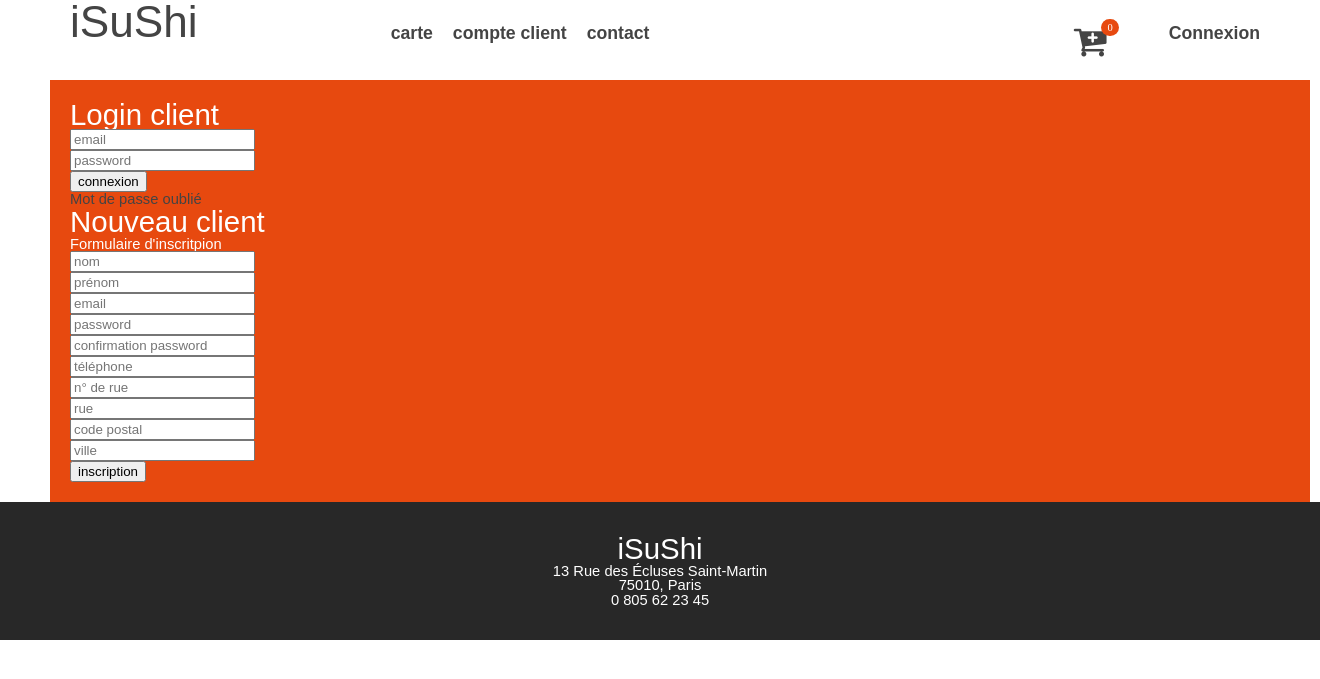
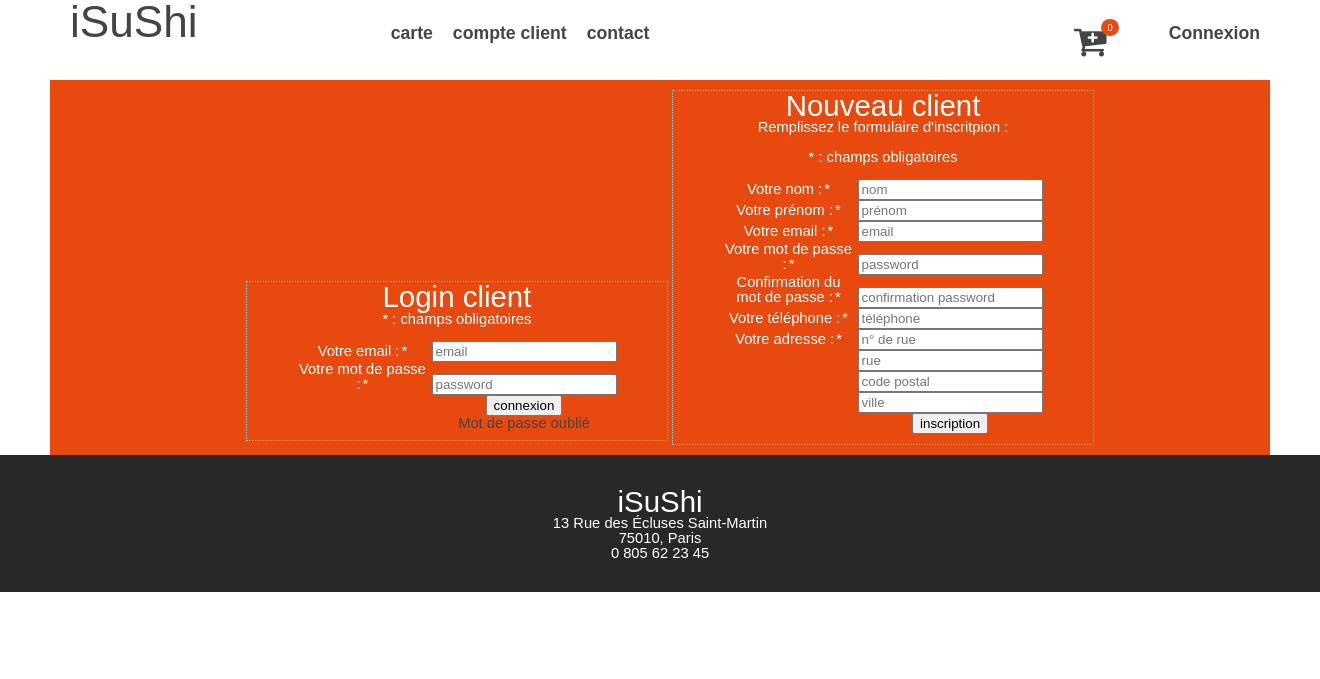
Before and after one commit to ufm040/isushi, a PHP site: page /connexion.php in a window 1320 px wide. Shown: the top 679 px of the page. Run offline with PHP 8.4, Linux system fonts and the light colour scheme; some web fonts are replaced.

Commit message:
Update connexion, inscription, philcss et bd

```diff
--- a/connexion.php
+++ b/connexion.php
@@ -1,10 +1,26 @@
 <?php
+session_start();
+$error = '';
+// $panierC = $_SESSION['basket'];
+// print_r($panierC);  // pour test sur la variable session
+// die();
 
-$error = '';
+$tab_error = [];
 
 if ( $_POST ) {
 
 if (empty($_POST['action']['registred'])) { // test en premier si le bouton "inscription" n'a pas été cliqué
+
+	$keys = ['email', 'password'];
+	    foreach ( $keys as $key ) {
+	        if ( empty($_POST['auth'][$key]) || !trim($_POST['auth'][$key]) ) {  // trim() supprime les espaces avt et après ds une chaîne
+	                                                             // ici, gère le fait que l'utilisateur est mis des espaces uniquement
+	            // si le champ est vide, on crée l'index correspondant à
+	            // ce champ dans le tableau $tab_error, de manière à le réutiliser plus bas.
+	            $tab_error[$key] = "le champ $key est manquant !\n";
+	            // print_r($tab_error);
+	        }
+	   }
 
 	if ( !empty($_POST['action']['connexion']) ) {
 
@@ -46,25 +62,36 @@ if (empty($_POST['action']['registred'])) { // test en premier si le bouton "ins
 <body>
 
 	<?php include("includes/header.php"); ?>
-<div class="products container">
+
+	<div id="wrapper_connexion">
+
+		<div class="wrapper style-form">
 
 
 			<form id="form-login" action="connexion.php" method="post">
 
+				<h2>Login client</h2>
+				<P>* : champs obligatoires</P>
+				<br />
+
 				<?php if ( $error ) { ?>
-		<h2 style="color: red;"><?=$error?></h2>
+				<h3 style="color: #000;"><?=$error?></h3>
 				<?php } ?>
-		<fieldset>
-			<h2>Login client</h2>
+
+					<div class="line-form">
+						<label for="auth[email]" class="<?=!empty($tab_error['email']) ? 'error' : '' ?>">Votre email :</label>
 						<input
 							type="text"
 							placeholder="email"
 							name="auth[email]"
 							value="<?=!empty($_POST['auth']['email']) ? $_POST['auth']['email'] : ''?>"
 						/>
+					</div>
 
-			<br />
+					<div class="line-form">
+						<label for="auth[password]" class="<?=!empty($tab_error['password']) ? 'error' : '' ?>">Votre mot de passe :</label>
 						<input type="password" placeholder="password" name="auth[password]" />
+					</div>
 
 					<input
 						type="hidden"
@@ -72,17 +99,19 @@ if (empty($_POST['action']['registred'])) { // test en premier si le bouton "ins
 						value="<?=!empty($_GET['next']) ? $_GET['next'] : ( !empty($_POST['action']['next']) ? $_POST['action']['next'] : '' )?>"
 					/>
 
-			<br />
+					<div class="fake-label"></div>	<!-- classe fake-label pour pouvoir placer correctement le champ -->
 					<input type="submit" name="action[connexion]" value="connexion" />
 					<br />
+
+					<div class="fake-label"></div>
 					<a href="password.php">Mot de passe oublié</a>
 
-		</fieldset>
-
 			</form>
+		</div>
 
 		<?php include("inscription.php");?>
 	</div>
+
 	<?php include("includes/footer.html");?>
 
 </body>
--- a/css/style_phil.css
+++ b/css/style_phil.css
@@ -1,63 +1,73 @@
-label .error {
-	color : red;
-	font-size: 30px;
+label {
+	display: none;
 }
 
-/*
-label, .fake-label {
-	width: 180px;
-	display: inline-block;
+.line-form::before {
+	content: "*";
+	color: #FFF;
+	padding-left: 2px;
 }
-*/
+
+.style-form  {	/* comme .products (du fichier style.css) */
+	color: #fff;
+	padding: 20px;
+}
+
+
+/* Pour les gestions d'erreur dans le formulaire d'inscription */
+
+.error-message {
+	color: #8e44ad;
+	font-weight: bold;
+	margin-left: 124px; /* 4px de plus pour l'espace des inline-blocks. Crad. */
+}
+
+.line-form.has-error label, .line-form.has-error label::after {
+	color: #8e44ad;
+}
+
+.line-form.has-error input {
+	background-color: #FFEDED;
+	border: 1px solid #C92020;
+}
 
 @media screen and (min-width: 960px){
 	/* Changement de header/menu */
 
-	.container{
-		background-color:#E7490F;
-	}
-	header h1 {
-		float: left;
-		padding-left: 20px;
-	}
+#wrapper_connexion {
+	margin : auto;
+	width: 100%;
+	text-align: center;
+	padding: 10px;
+}
 
-	.isushi-nav {
-		display: block;
-		position: static;
-	}
+.wrapper {
+	width: 50%;
+	display: inline-block;
+}
 
-	#large-menu {
-		display: block;
-		float: left;
-    	padding-left: 15%;
-	}
-	#nav-bottom{
-		display: none;
-	}
-	#fix-menu {
-		width: 30%;
-		float: right;
-	}
+.error {
+	color : #8e44ad;
+}
 
-	.isushi-nav a {
-		border-bottom: none;
-		margin: 0 10px;
-		font-size: 1.2em;
-		font-weight: 600;
-	}
+label, .fake-label {
+	width: 130px;
+	display: inline-block;
+}
 
-	.isushi-nav li {
-		float: left;
-	}
-	#tease {
-		width: 80%;
-		margin: auto;
-	}
-	#tease p{
-    	font-size: 1.5em;
-	}
-	#menu-choice{
-		display: block;
-	}
+label::after {
+	content: "*";
+	color: #FFF;
+	padding-left: 2px;
+}
 
+.line-form::before {
+	display: none;
 }
+
+.wrapper {
+	width: 400px;
+	margin: auto;
+	padding: 0px 10px 10px 10px;
+	border: 1px dotted #CCC;
+}
--- a/inscription.php
+++ b/inscription.php
@@ -5,28 +5,23 @@ $error = '';
 $address = '';
 $allFields = !empty($_POST['new_client']['name']) && !empty($_POST['new_client']['firstname']) && !empty($_POST['new_client']['email']) && !empty($_POST['new_client']['password'])&& !empty($_POST['new_client']['password_conf']) && !empty($_POST['new_client']['phone']) && !empty($_POST['new_client']['number_street']) && !empty($_POST['new_client']['street']) && !empty($_POST['new_client']['zip']) && !empty($_POST['new_client']['city']);
 
-// $tab_error = [];
-
-// if ( $_POST ) {
-
-//     $keys = ["name", "email", "message"];
-//     foreach ( $keys as $key ) {
-//         if ( empty($_POST[$key]) || !trim($_POST[$key]) ) {  // trim() supprime les espaces avt et après ds une chaîne
-//                                                              // ici, gère le fait que l'utilisateur est mis des espaces uniquement
-//             // si le champ est vide, on crée l'index correspondant à
-//             // ce champ dans le tableau $error, de manière à le réutiliser plus bas.
-//             $error[$key] = "le champ $key est manquant !\n";
-//         }
-//     }
-
-// }
-
-
-
+$tab_error = [];
 
 if ( $_POST ) {
 
+	 $keys = ['name', 'firstname', 'email', 'password', 'password_conf', 'phone', 'number_street', 'street', 'zip', 'city'];
+	    foreach ( $keys as $key ) {
+	        if ( empty($_POST['new_client'][$key]) || !trim($_POST['new_client'][$key]) ) {  // trim() supprime les espaces avt et après ds une chaîne
+	                                                             // ici, gère le fait que l'utilisateur est mis des espaces uniquement
+	            // si le champ est vide, on crée l'index correspondant à
+	            // ce champ dans le tableau $tab_error, de manière à le réutiliser plus bas.
+	            $tab_error[$key] = "le champ $key est manquant !\n";
+	            // print_r($tab_error);
+	        }
+	   }
+
 	if (empty($_POST['action']['connexion'])) { // test en premier si le bouton "connexion" n'a pas été cliqué
+
 
 		if ( !empty($_POST['action']['registred'])) {
 
@@ -65,109 +60,152 @@ if (empty($_POST['action']['connexion'])) { // test en premier si le bouton "con
 			} else $error = "Tous les champs doivent être remplis.";
 
 		} else $error = "Le formulaire n'a pas été correctement validé.";
+	}
 
 }
-}
+
 
 ?>
 
 <!DOCTYPE html>
 <html lang="fr">
+
 <head>
 	<meta charset="UTF-8">
 	<title>inscription</title>
+	<link rel="stylesheet" href="css/style_phil.css">
 </head>
+
 <body>
+	<div class="wrapper style-form ">
 		<h2>Nouveau client</h2>
-	<h3>Formulaire d'inscritpion</h3>
+		<h3>Remplissez le formulaire d'inscritpion :</h3>
+		<br />
+		<P>* : champs obligatoires</P>
+		<br />
 
 		<form id="form-new-client" action="connexion.php" method="POST">
 
 			<?php if ( $error ) { ?>
-			<h2 style="color: red;"><?=$error?></h2>
+				<h3 style="color: #000;"><?=$error?></h3>
 			<?php } ?>
 
-		<fieldset>
-			<!-- <label class="<?=!empty($error['new_client']['name']) ? 'error' : '' ?>">nom :</label><br /> -->
+
+
+			<div class="line-form">
+				<label for="new_client[name]" class="<?=!empty($tab_error['name']) ? 'error' : '' ?>">Votre nom :</label>
+				<!-- <label for="new_client[name]">Votre nom :</label> -->
+
 				<input
+					id="name"
 					type="text"
 					placeholder="nom"
 					name="new_client[name]"
 					value="<?=!empty($_POST['new_client']['name']) ? $_POST['new_client']['name'] : ''?>"
 				/>
-			<br />
+			</div>
 
+			<div class="line-form">
+				<label for="new_client[firstname]" class="<?=!empty($tab_error['firstname']) ? 'error' : '' ?>">Votre prénom :</label>
 				<input
+					id="firstname"
 					type="text"
 					placeholder="prénom"
 					name="new_client[firstname]"
 					value="<?=!empty($_POST['new_client']['firstname']) ? $_POST['new_client']['firstname'] : ''?>"
 				/>
+			</div>
 
-			<br />
+			<div class="line-form">
+				<label for="new_client[email]" class="<?=!empty($tab_error['email']) ? 'error' : '' ?>">Votre email :</label>
 				<input
+					id="email"
 					type="text"
 					placeholder="email"
 					name="new_client[email]"
 					value="<?=!empty($_POST['new_client']['email']) ? $_POST['new_client']['email'] : ''?>"
 				/>
+			</div>
 
-			<br />
-			<input type="password" placeholder="password" name="new_client[password]" />
-			<br />
-			<input type="password" placeholder="confirmation password" name="new_client[password_conf]" />
+			<div class="line-form">
+				<label for="new_client[password]" class="<?=!empty($tab_error['password']) ? 'error' : '' ?>">Votre mot de passe :</label>
+				<input id="password" type="password" placeholder="password" name="new_client[password]" />
+			</div>
 
-			<br />
+			<div class="line-form">
+				<label for="new_client[password_conf]" class="<?=!empty($tab_error['password_conf']) ? 'error' : '' ?>">Confirmation du mot de passe :</label>
+				<input id="password_conf" type="password" placeholder="confirmation password" name="new_client[password_conf]" />
+			</div>
+
+			<div class="line-form">
+				<label for="new_client[phone]" class="<?=!empty($tab_error['phone']) ? 'error' : '' ?>">Votre téléphone :</label>
 				<input
+					id="phone"
 					type="tel"
 					placeholder="téléphone"
 					name="new_client[phone]"
 					value="<?=!empty($_POST['new_client']['phone']) ? $_POST['new_client']['phone'] : ''?>"
 				/>
+			</div>
 
-			<br />
+			<div class="line-form">
+				<label for="new-client[number_street]" class="<?=!empty($tab_error['number_street']) ? 'error' : '' ?>">Votre adresse :</label>
 				<input
+					id="number_street"
 					type="int"
 					placeholder="n° de rue"
 					name="new_client[number_street]"
 					value="<?=!empty($_POST['new_client']['number_street']) ? $_POST['new_client']['number_street'] : ''?>"
 				/>
+			</div>
 
-			<br />
+			<div class="line-form">
+				<div class="fake-label"></div> <!-- classe fake-label pour pouvoir placer correctement le champ -->
 				<input
+					id="street"
 					type="text"
 					placeholder="rue"
 					name="new_client[street]"
 					value="<?=!empty($_POST['new_client']['street']) ? $_POST['new_client']['street'] : ''?>"
 				/>
+			</div>
 
-			<br />
+			<div class="line-form">
+				<div class="fake-label"></div>
 				<input
+					id="zip"
 					type="int"
 					placeholder="code postal"
 					name="new_client[zip]"
 					value="<?=!empty($_POST['new_client']['zip']) ? $_POST['new_client']['zip'] : ''?>"
 				/>
+			</div>
 
-			<br />
+			<div class="line-form">
+				<div class="fake-label"></div>
 				<input
+					id="city"
 					type="text"
 					placeholder="ville"
 					name="new_client[city]"
 					value="<?=!empty($_POST['new_client']['city']) ? $_POST['new_client']['city'] : ''?>"
 				/>
+			</div>
 
-			<br />
 			<input
 				type="hidden"
 				name="action[next]"
 				value="<?=!empty($_GET['next']) ? $_GET['next'] : ( !empty($_POST['action']['next']) ? $_POST['action']['next'] : '' )?>"
 			/>
 
+			<div class="fake-label"></div>
 			<input type="submit" name="action[registred]" value="inscription" />
-		</fieldset>
-
 
 		</form>
+	</div>  <!-- FIN div wrapper -->
+
+	<script src="js/jquery.min.js"></script>
+	<script src="js/main.js"></script>
+	<!--<script src="js/main_phil.js"></script> -->
 </body>
 </html>
```
Also changed, not shown: data/isushi.sql (+8 -7 lines). Lines whose indentation alone changed are shown as unchanged.
